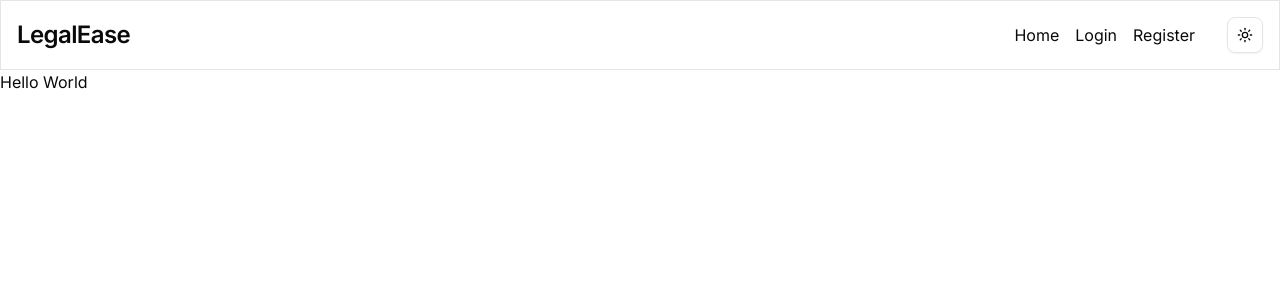
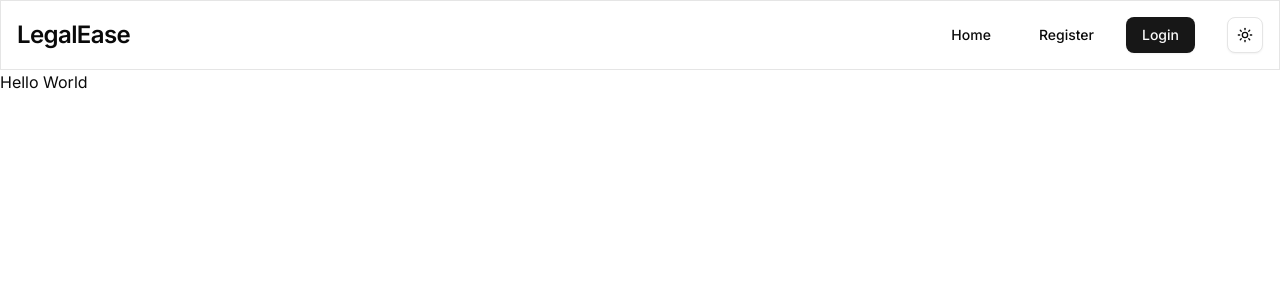
Before and after one commit to whyredfire/legislative-summarization, a Next.js app in the folder frontend/: page / in a window 1280 px wide. Shown: the top 300 px of the page. Built offline with nearby package versions, Linux system fonts and the light colour scheme.

Commit message:
chore(navbar): Move all links within button

```diff
--- a/frontend/components/navbar.tsx
+++ b/frontend/components/navbar.tsx
@@ -1,6 +1,7 @@
 import { ModeToggle } from "./themeswitch";
 import Link from "next/link";
 import { H3 } from "@/ui/Typography";
+import { Button } from "./ui/button";
 
 const NavigationBar = () => {
   return (
@@ -10,10 +11,16 @@ const NavigationBar = () => {
           <Link href={"/"}>LegalEase</Link>
         </H3>
         <div className="flex justify-between items-center gap-8">
-          <div className="flex space-x-4">
-            <Link href={"/"}>Home</Link>
-            <Link href={"/login"}>Login</Link>
-            <Link href={"/register"}>Register</Link>
+          <div className="flex space-x-4 items-center">
+            <Button variant={"ghost"}>
+              <Link href={"/"}>Home</Link>
+            </Button>
+            <Button variant={"ghost"}>
+              <Link href={"/register"}>Register</Link>
+            </Button>
+            <Button>
+              <Link href={"/login"}>Login</Link>
+            </Button>
           </div>
           <ModeToggle />
         </div>
```
